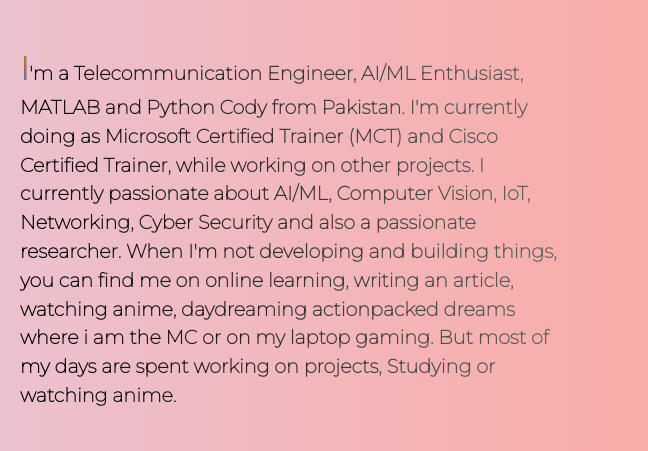
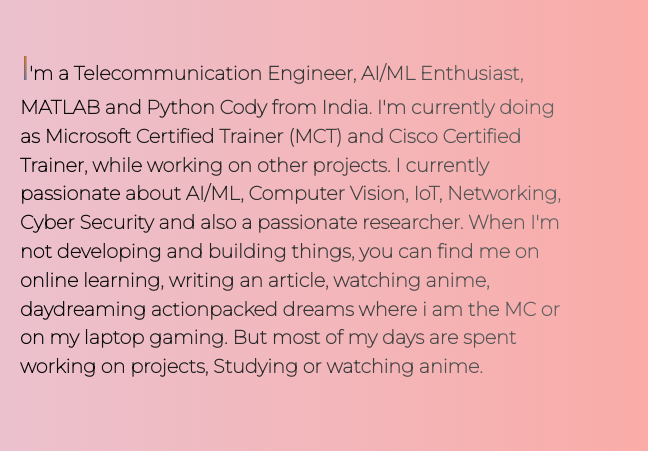
Before and after one commit to hafiz2107/Portfolio, a plain HTML site: page index.html in a window 1280 px wide. Shown: the part 179-630 px from the top of the page, 632-1280 px from the left. Drawn offline with nearby package versions, Linux system fonts and the light colour scheme.

Commit message:
pakistan removed

```diff
--- a/index.html
+++ b/index.html
@@ -85,7 +85,7 @@
           <div class="column col-12 col-sm-12 col-md-6 col-lg-6 col-xl-6 col-xxl-6 " style="margin-top: 5rem;">
             <h1 class="namefont text-center" style="font-family: 'Josefin Sans', sans-serif;" id="#aboutme"><br>About Me
             </h1><br>
-            <p class="abtme mt-3" ><span class="frstltr">I</span>'m a Telecommunication Engineer, AI/ML Enthusiast, MATLAB and Python Cody from Pakistan. I'm currently doing as Microsoft Certified Trainer (MCT) and Cisco Certified Trainer, while working on other projects. I currently passionate about AI/ML, Computer Vision, IoT, Networking, Cyber Security and also a passionate researcher. When I'm not developing and building things, you can find me on online learning, writing an article, watching anime, daydreaming actionpacked dreams where i am the MC or on my laptop gaming. But most of my days are spent working on projects, Studying or watching anime.</p>
+            <p class="abtme mt-3" ><span class="frstltr">I</span>'m a Telecommunication Engineer, AI/ML Enthusiast, MATLAB and Python Cody from India. I'm currently doing as Microsoft Certified Trainer (MCT) and Cisco Certified Trainer, while working on other projects. I currently passionate about AI/ML, Computer Vision, IoT, Networking, Cyber Security and also a passionate researcher. When I'm not developing and building things, you can find me on online learning, writing an article, watching anime, daydreaming actionpacked dreams where i am the MC or on my laptop gaming. But most of my days are spent working on projects, Studying or watching anime.</p>
 
           </div>
 
```
